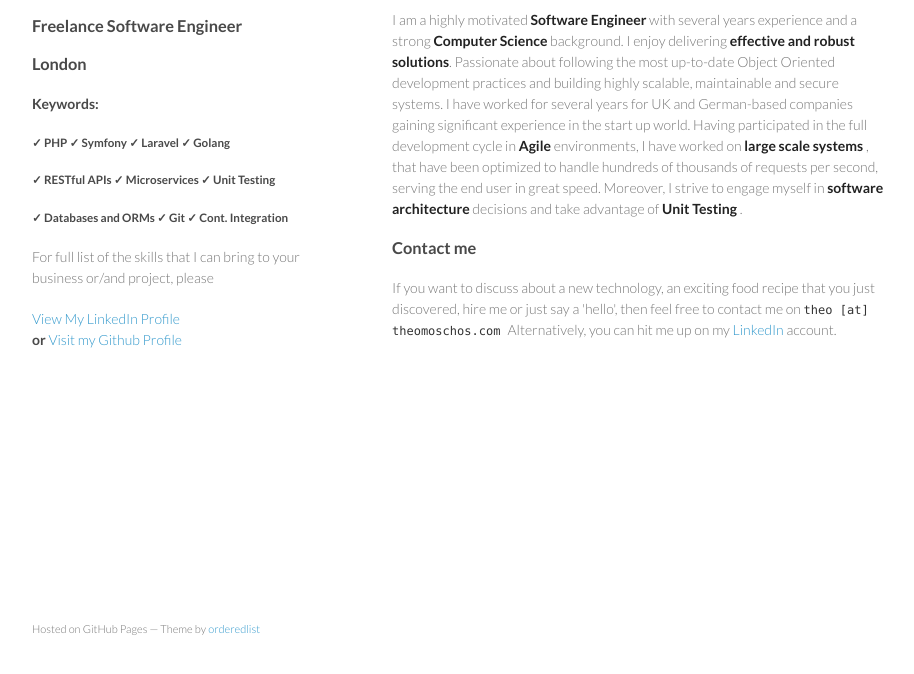
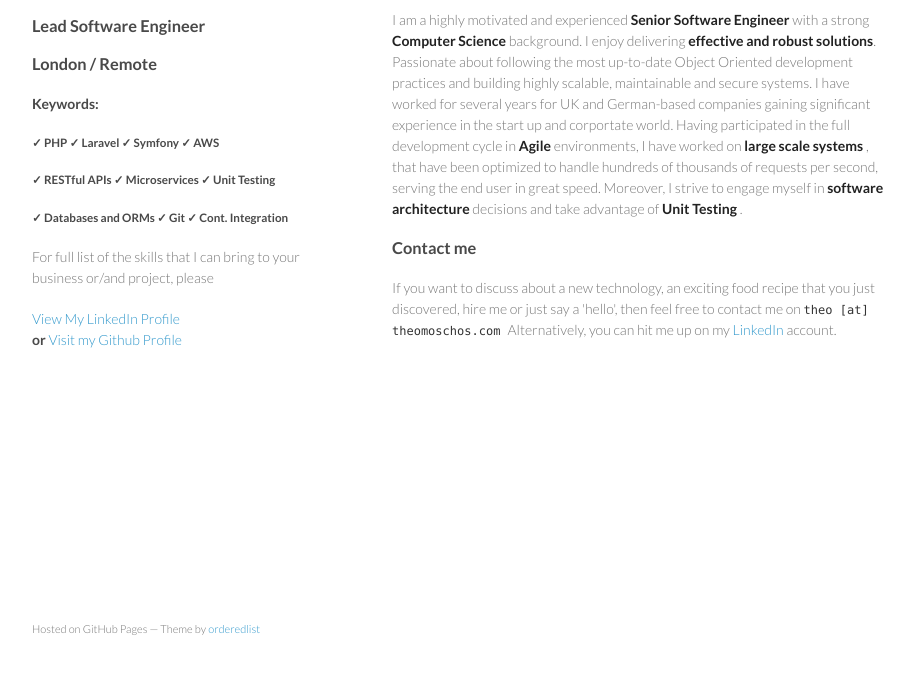
Before and after one commit to thitami/thitami.github.io, a plain HTML site: page index.html in a window 1280 px wide. Shown: the part 92-766 px from the top of the page, without its empty margins (178-1092 px from the left). Drawn offline with Linux system fonts and the light colour scheme.

Commit message:
Update Location and Title

```diff
--- a/index.html
+++ b/index.html
@@ -3,7 +3,7 @@
   <head>
     <meta charset="utf-8">
     <meta http-equiv="X-UA-Compatible" content="chrome=1">
-    <title>Theodoros Moschos / Freelance Backend Software Engineer</title>
+    <title>Theodoros Moschos / Lead Backend Software Engineer</title>
 
     <link rel="stylesheet" href="stylesheets/styles.css">
     <link rel="stylesheet" href="stylesheets/github-light.css">
@@ -16,11 +16,11 @@
     <div class="wrapper">
       <header>
         <h1>Theodoros Moschos</h1>
-        <h3> Freelance Software Engineer </h3>
-        <h3> London </h3>
+        <h3> Lead Software Engineer </h3>
+        <h3> London / Remote </h3>
         <p>
             <h4> Keywords: </h4>
-            <h5> ✓ PHP ✓ Symfony ✓ Laravel ✓ Golang</h5>
+            <h5> ✓ PHP ✓ Laravel ✓ Symfony ✓ AWS</h5>
             <h5> ✓ RESTful APIs ✓ Microservices ✓ Unit Testing</h5>
             <h5> ✓ Databases and ORMs ✓ Git ✓ Cont. Integration</h5>
         </p>
@@ -30,9 +30,9 @@
         <h2>
 <a id="welcome-to-github-pages" class="anchor" href="#welcome-to-github-pages" aria-hidden="true"><span class="octicon octicon-link"></span></a> Hello, Hallo, Hola, Salut, Hej, Olá, 你好, Γεια σας! </h2>
 
-          <p> I am a highly motivated <strong> Software Engineer </strong> with several years experience and a strong <strong> Computer Science </strong> background. I enjoy delivering <strong> effective and robust solutions</strong>.
+          <p> I am a highly motivated and experienced <strong> Senior Software Engineer </strong> with a strong <strong> Computer Science </strong> background. I enjoy delivering <strong> effective and robust solutions</strong>.
 
-              Passionate about following the most up-to-date Object Oriented development practices and building highly scalable, maintainable and secure systems. I have worked for several years for UK and German-based companies gaining significant experience in the start up world. Having participated in the full development cycle in <strong> Agile </strong> environments, I have worked on <strong> large scale systems </strong>, that have been optimized to handle hundreds of thousands of requests per second, serving the end user in great speed. Moreover, I strive to engage myself in <strong> software architecture </strong> decisions and take advantage of <strong> Unit Testing </strong>.</p>
+              Passionate about following the most up-to-date Object Oriented development practices and building highly scalable, maintainable and secure systems. I have worked for several years for UK and German-based companies gaining significant experience in the start up and corportate world. Having participated in the full development cycle in <strong> Agile </strong> environments, I have worked on <strong> large scale systems </strong>, that have been optimized to handle hundreds of thousands of requests per second, serving the end user in great speed. Moreover, I strive to engage myself in <strong> software architecture </strong> decisions and take advantage of <strong> Unit Testing </strong>.</p>
 <h3>
 
 <a id="support-or-contact" class="anchor" href="#support-or-contact" aria-hidden="true"><span class="octicon octicon-link"></span></a>Contact me</h3>
```
